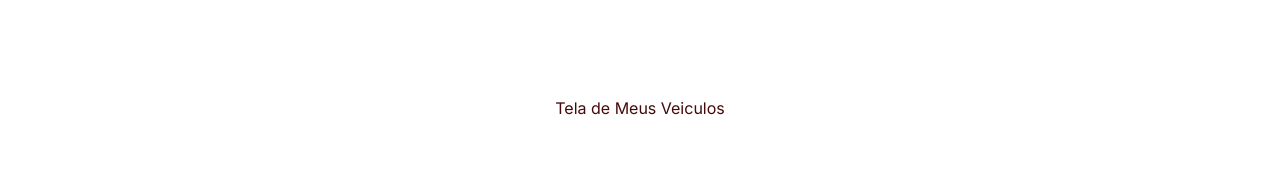
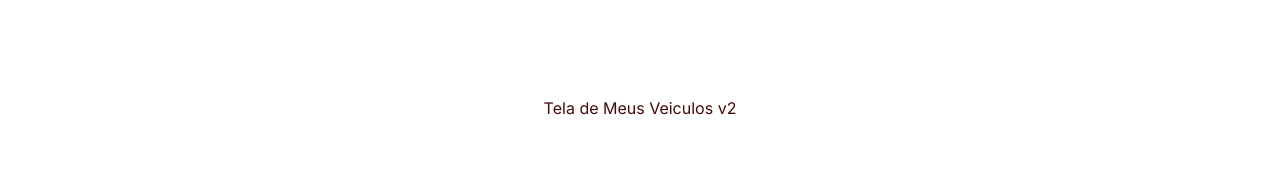
Before and after one commit to projeto-5-Semestre/site, a Next.js app in the folder site-olheoleo/: page /TelaLogin/TelaHome/TelaMeusVeiculos in a window 1280 px wide. Shown: the top 186 px of the page. Built offline with nearby package versions, Linux system fonts and the light colour scheme.

Commit message:
pull of developer

```diff
--- a/site-olheoleo/src/app/TelaLogin/TelaHome/TelaMeusVeiculos/page.tsx
+++ b/site-olheoleo/src/app/TelaLogin/TelaHome/TelaMeusVeiculos/page.tsx
@@ -1,5 +1,5 @@
-export default function TelaMeusVeiculos(){
-    return(
-        <div className="flex min-h-screen flex-col items-center justify-between p-24 bg-white"><p className="text-red-950">Tela de Meus Veiculos</p></div>
+export default function TelaMeusVeiculos() {
+    return (
+        <div className="flex min-h-screen flex-col items-center justify-between p-24 bg-white"><p className="text-red-950">Tela de Meus Veiculos v2</p></div>
     )
 }
```
